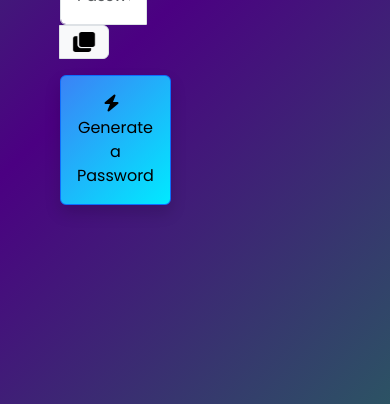
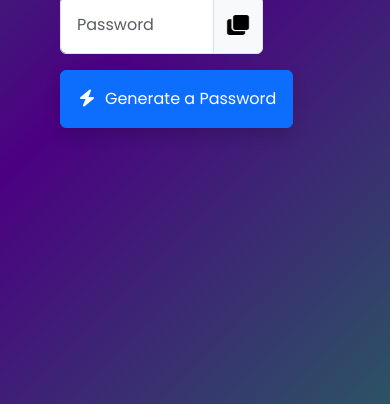
Before and after one commit to bittugurrala/RandomPass, a plain HTML site: page index.html in a window 390 px wide. Shown: the part 440-844 px from the top of the page. Drawn offline with nearby package versions, Linux system fonts and the light colour scheme; a web font is replaced by a local one.

Commit message:
Fixed responsiveness

```diff
--- a/index.html
+++ b/index.html
@@ -13,17 +13,17 @@
     <link rel = "stylesheet" href = "style.css">
   </head>
   <body>
-    <div class="container-fluid d-flex flex-row justify-content-start align-items-center">
-        <div id="innerContainer" class="inner-container w-50 rounded p-5">
+    <div class="container-fluid d-flex flex-row justify-content-center align-items-center">
+        <div id="innerContainer" class="inner-container w-100 rounded p-5">
             <h1 id = "heading" class ="heading gradient-text text-white w-100">Generate a<br><span class = "pass-heading gradient-text w-100">Random Password</span></h1>
-            <div class = "input-group w-50 mt-3 w-100 ">
+            <div class = "input-group mt-3 w-75 ">
                 <input id="password" class = "form-control w-75 p-3" type = "text" placeholder="Password">
                 <span id="copy" class = "input-group-text copy" data-bs-toggle="tooltip" data-bs-title="Copied!" data-bs-trigger="manual" width = "20">
                     <img width ="24" height ="20" src="assests/copy.png">
                 </span>
             </div>
             <div>
-              <button id="generateBtn" class = "btn btn-primary click mt-3 p-3 shadow"><i class="fa-solid fa-bolt me-2"></i>Generate a Password</button>
+              <button id="generateBtn" class = "btn btn-primary w-25click mt-3 p-3 shadow"><i class="fa-solid fa-bolt me-2"></i>Generate a Password</button>
             </div>
 
 
```
